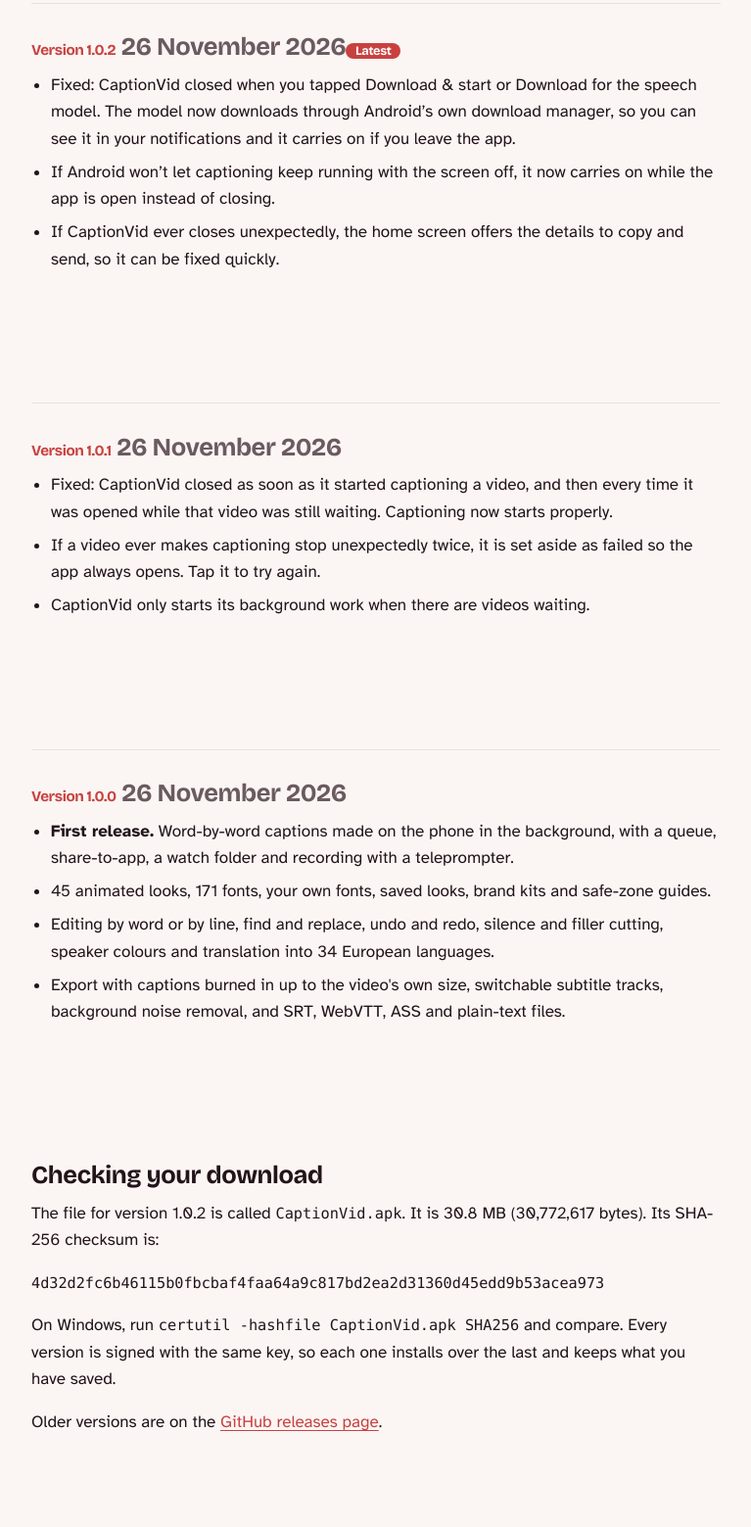
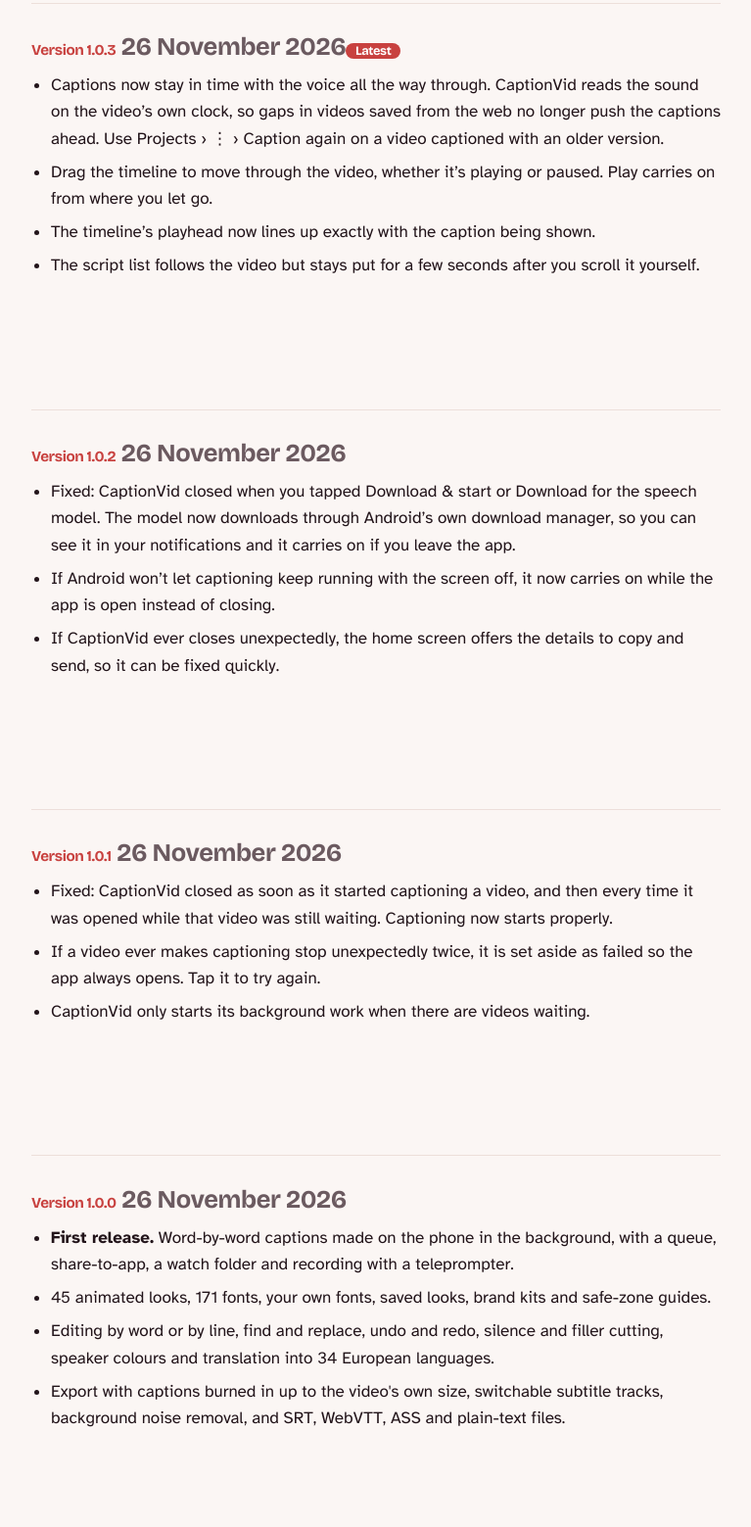
Before and after one commit to CustomGPTer/captionvid, a plain HTML site: page releases.html in a window 1280 px wide. Shown: the part 275-1834 px from the top of the page at 98% size, without its empty margins (32-799 px from the left). Drawn offline with Linux system fonts and the light colour scheme.

Commit message:
CaptionVid 1.0.3

```diff
--- a/releases.html
+++ b/releases.html
@@ -43,12 +43,13 @@
 <div class="measure">
 <h1>Release notes</h1>
 <p class="lede">What changed in each version of CaptionVid. The newest is at the top.</p>
-<section class="release" id="v1.0.2"><h2><span class="ver">Version 1.0.2</span> <span class="when">26 November 2026</span><span class="tag">Latest</span></h2><ul><li>Fixed: CaptionVid closed when you tapped Download &amp; start or Download for the speech model. The model now downloads through Android&rsquo;s own download manager, so you can see it in your notifications and it carries on if you leave the app.</li><li>If Android won&rsquo;t let captioning keep running with the screen off, it now carries on while the app is open instead of closing.</li><li>If CaptionVid ever closes unexpectedly, the home screen offers the details to copy and send, so it can be fixed quickly.</li></ul></section>
+<section class="release" id="v1.0.3"><h2><span class="ver">Version 1.0.3</span> <span class="when">26 November 2026</span><span class="tag">Latest</span></h2><ul><li>Captions now stay in time with the voice all the way through. CaptionVid reads the sound on the video&rsquo;s own clock, so gaps in videos saved from the web no longer push the captions ahead. Use Projects &rsaquo; &#8942; &rsaquo; Caption again on a video captioned with an older version.</li><li>Drag the timeline to move through the video, whether it&rsquo;s playing or paused. Play carries on from where you let go.</li><li>The timeline&rsquo;s playhead now lines up exactly with the caption being shown.</li><li>The script list follows the video but stays put for a few seconds after you scroll it yourself.</li></ul></section>
+<section class="release" id="v1.0.2"><h2><span class="ver">Version 1.0.2</span> <span class="when">26 November 2026</span></h2><ul><li>Fixed: CaptionVid closed when you tapped Download &amp; start or Download for the speech model. The model now downloads through Android&rsquo;s own download manager, so you can see it in your notifications and it carries on if you leave the app.</li><li>If Android won&rsquo;t let captioning keep running with the screen off, it now carries on while the app is open instead of closing.</li><li>If CaptionVid ever closes unexpectedly, the home screen offers the details to copy and send, so it can be fixed quickly.</li></ul></section>
 <section class="release" id="v1.0.1"><h2><span class="ver">Version 1.0.1</span> <span class="when">26 November 2026</span></h2><ul><li>Fixed: CaptionVid closed as soon as it started captioning a video, and then every time it was opened while that video was still waiting. Captioning now starts properly.</li><li>If a video ever makes captioning stop unexpectedly twice, it is set aside as failed so the app always opens. Tap it to try again.</li><li>CaptionVid only starts its background work when there are videos waiting.</li></ul></section>
 <section class="release" id="v1.0.0"><h2><span class="ver">Version 1.0.0</span> <span class="when">26 November 2026</span></h2><ul><li><b>First release.</b> Word-by-word captions made on the phone in the background, with a queue, share-to-app, a watch folder and recording with a teleprompter.</li><li>45 animated looks, 171 fonts, your own fonts, saved looks, brand kits and safe-zone guides.</li><li>Editing by word or by line, find and replace, undo and redo, silence and filler cutting, speaker colours and translation into 34 European languages.</li><li>Export with captions burned in up to the video's own size, switchable subtitle tracks, background noise removal, and SRT, WebVTT, ASS and plain-text files.</li></ul></section>
 <h2 id="checking">Checking your download</h2>
-<p>The file for version 1.0.2 is called <code>CaptionVid.apk</code>. It is 30.8 MB (30,772,617 bytes). Its SHA-256 checksum is:</p>
-<p><code class="sum">4d32d2fc6b46115b0fbcbaf4faa64a9c817bd2ea2d31360d45edd9b53acea973</code></p>
+<p>The file for version 1.0.3 is called <code>CaptionVid.apk</code>. It is 30.8 MB (30,776,113 bytes). Its SHA-256 checksum is:</p>
+<p><code class="sum">f53d69979e0ed7cc559bc75d5205bd402c5f972c1697707bf84835624dc446d8</code></p>
 <p>On Windows, run <code>certutil -hashfile CaptionVid.apk SHA256</code> and compare. Every version is signed with the same key, so each one installs over the last and keeps what you have saved.</p>
 <p>Older versions are on the <a href="https://github.com/CustomGPTer/captionvid/releases">GitHub releases page</a>.</p>
 </div>
```
Also changed, not shown: index.html (+3 -3 lines).
